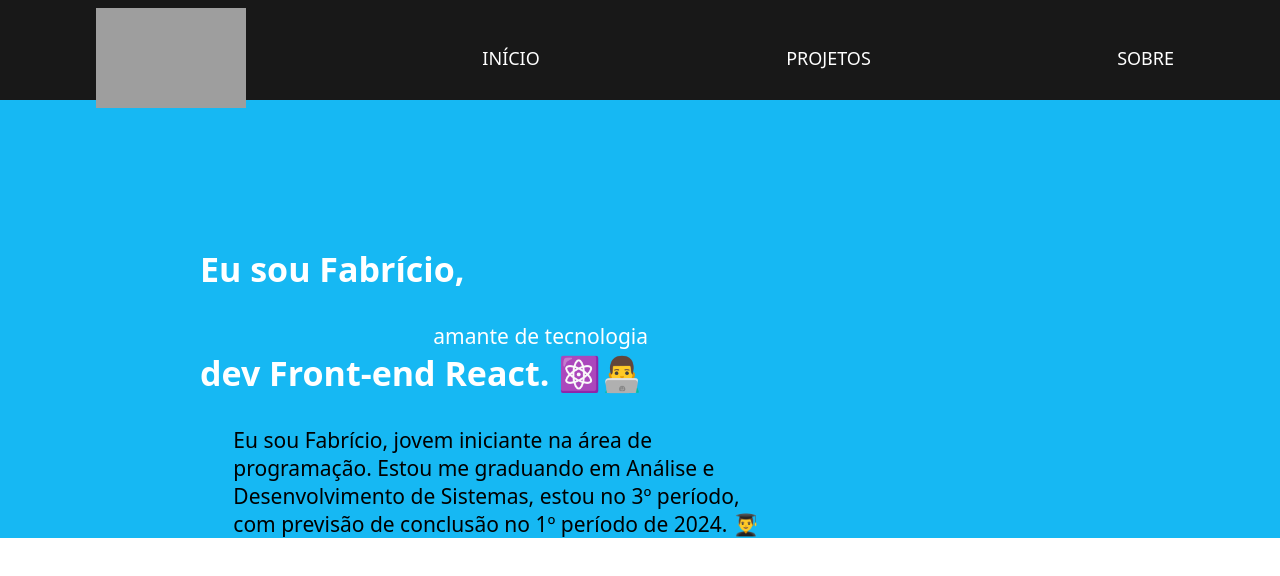
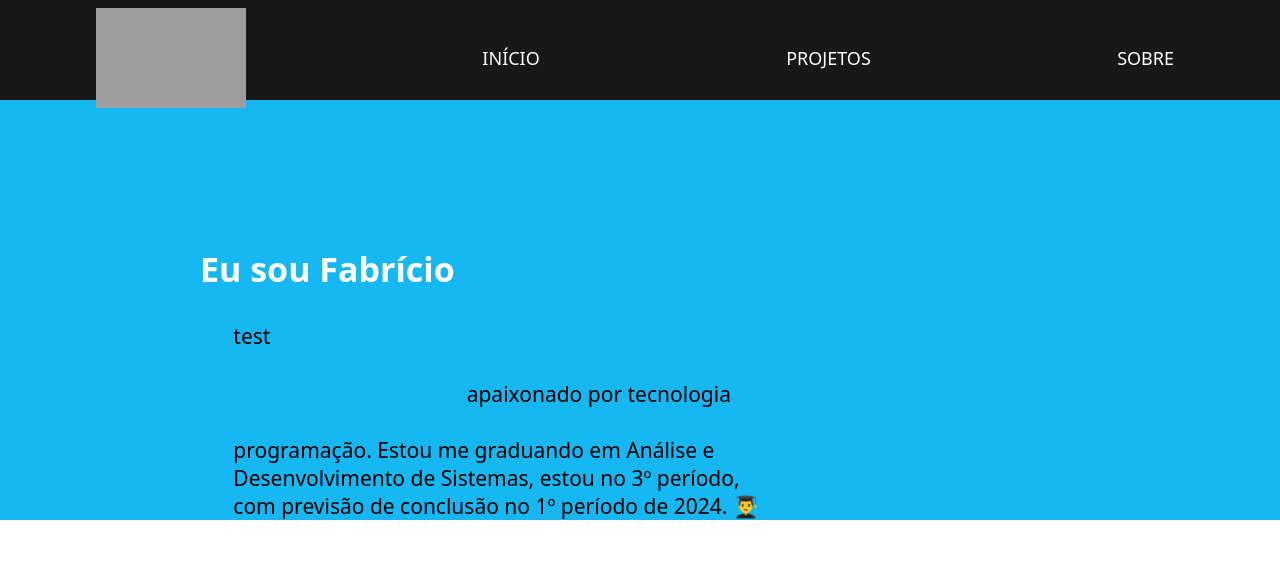
Before and after one commit to Fabricio-Antonio/portifolio, a Next.js app in the folder portifolio/: page / in a window 1280 px wide. Shown: the top 576 px of the page. Built offline with nearby package versions, Linux system fonts and the light colour scheme; grey boxes are pictures that could not be loaded.

Commit message:
efeito de digitação test

```diff
--- a/portifolio/package.json
+++ b/portifolio/package.json
@@ -22,6 +22,9 @@
     "react-typical": "^0.1.3",
     "styled-components": "^6.0.0-rc.1",
     "tailwindcss": "3.3.2",
-    "typescript": "5.0.4"
+    "typescript": "5.0.4",
+    "@types/react-typical": "^0.1.0"
+  },
+  "devDependencies": {
   }
 }
--- a/portifolio/src/pages/index.tsx
+++ b/portifolio/src/pages/index.tsx
@@ -1,7 +1,7 @@
 import Head from "next/head"
 import { Menu } from "../components/Menu/index"
 import { StyledSection } from "@/components/Section/style"
-import Typical from 'react-typical';
+import Typical from "react-typical";
 
 export default function Home() {
   return (
@@ -13,17 +13,16 @@
     </Head>
       <Menu/>
       <StyledSection>
-        <h1>Eu sou Fabrício, {''}
+        <h1>Eu sou Fabrício</h1>
+        <p>test{''}
           <Typical
           loop={Infinity}
           steps={[
-            'dev Front-end React. ⚛️👨‍💻',
+            'dev Front-end React.',
             1000,
-            'amante de tecnologia',
+            'apaixonado por tecnologia',
             1000]}
             />
-           dev Front-end React. ⚛️👨‍💻</h1>
-        <p>Eu sou Fabrício, jovem iniciante na área de
           <br/>
           programação. Estou me graduando em Análise e
           <br/>
```
Also changed, not shown: 1 other file (tests, documents, lock files or other folders).
